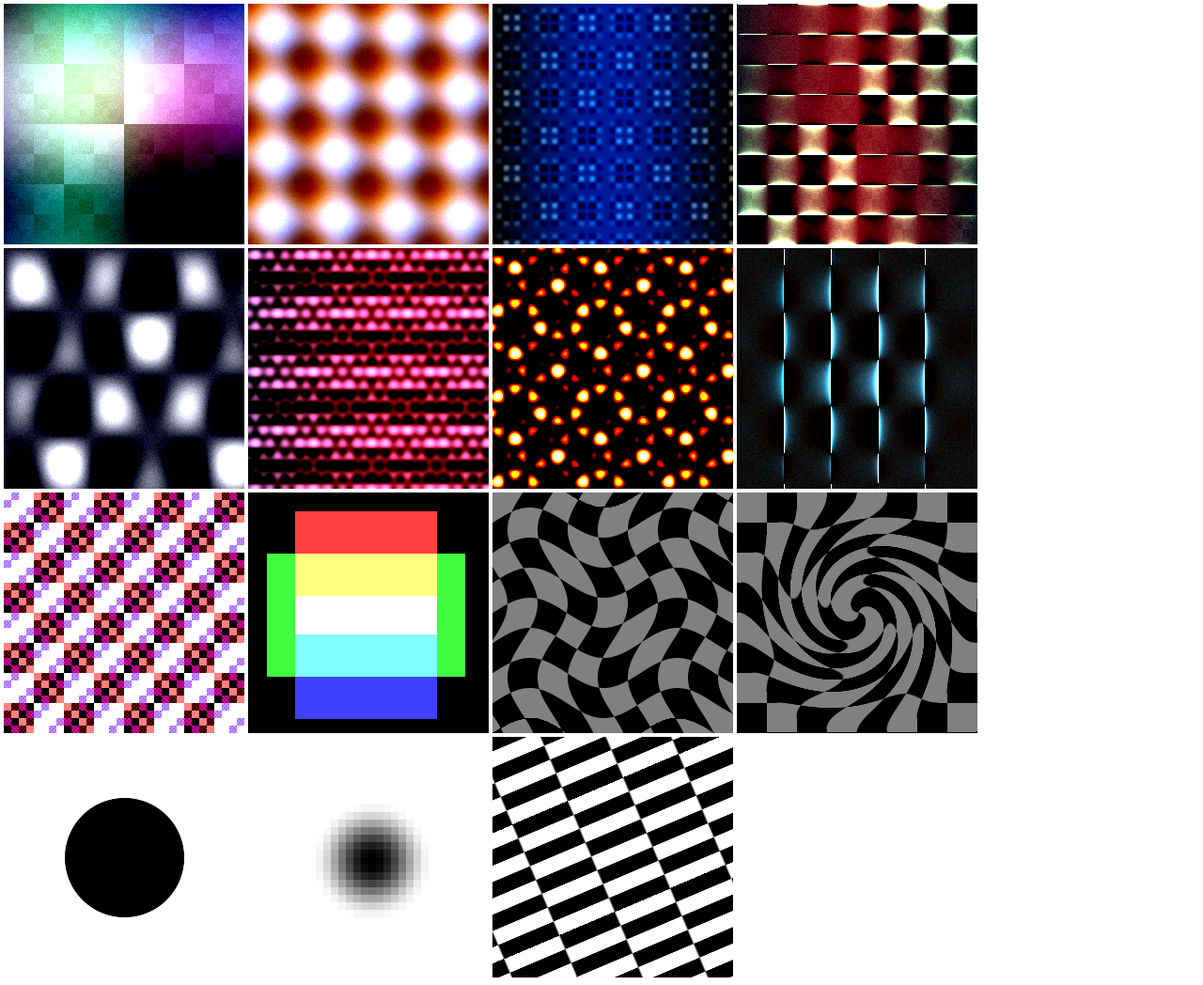
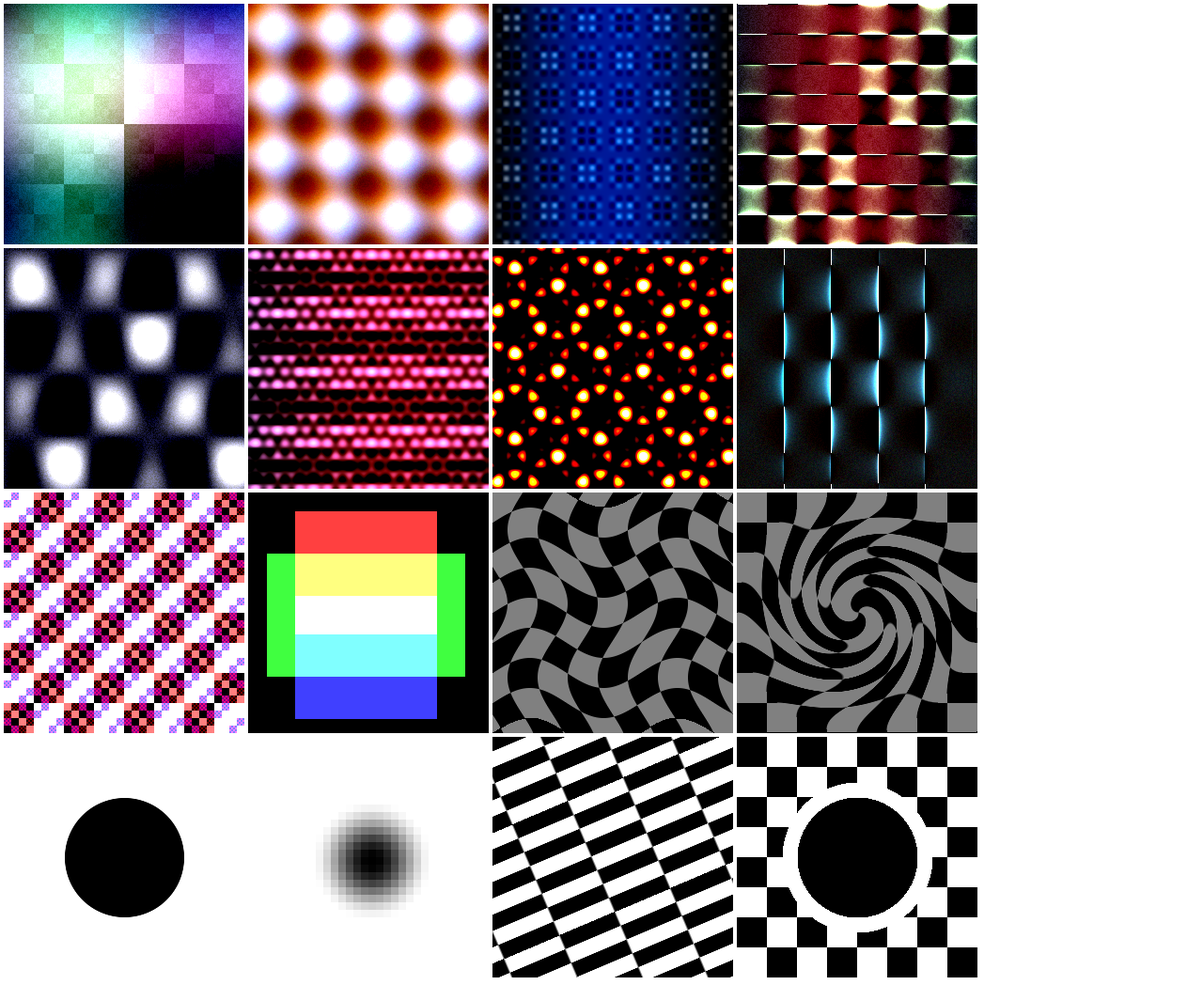
Before and after one commit to mrdoob/texgen.js, a plain HTML site: page examples/index.html in a window 1280 px wide. Shown: the whole page at 94% size. Drawn offline with Linux system fonts and the light colour scheme.

Commit message:
Bitwise operators

```diff
--- a/examples/index.html
+++ b/examples/index.html
@@ -189,6 +189,16 @@
 
 			document.body.appendChild( texture );
 
+			//
+
+			var texture = new TG.Texture( 256, 256 )
+				.add( new TG.CheckerBoard() )
+				.and( new TG.Circle().position( 128, 128 ).radius( 80 ) )
+				.xor( new TG.Circle().position( 128, 128 ).radius( 64 ) )
+				.toCanvas();
+
+			document.body.appendChild( texture );
+
 		</script>
 	</body>
 </html>
--- a/src/TexGen.js
+++ b/src/TexGen.js
@@ -69,6 +69,19 @@ TG.Texture.prototype = {
 		return this.pass( program, '/' );
 
 	},
+
+	and: function ( program ) {
+
+		return this.pass( program, '&' );
+
+	},
+
+	xor: function ( program ) {
+
+		return this.pass( program, '^' );
+
+	},
+
 
 	toImageData: function ( context ) {
 
```
